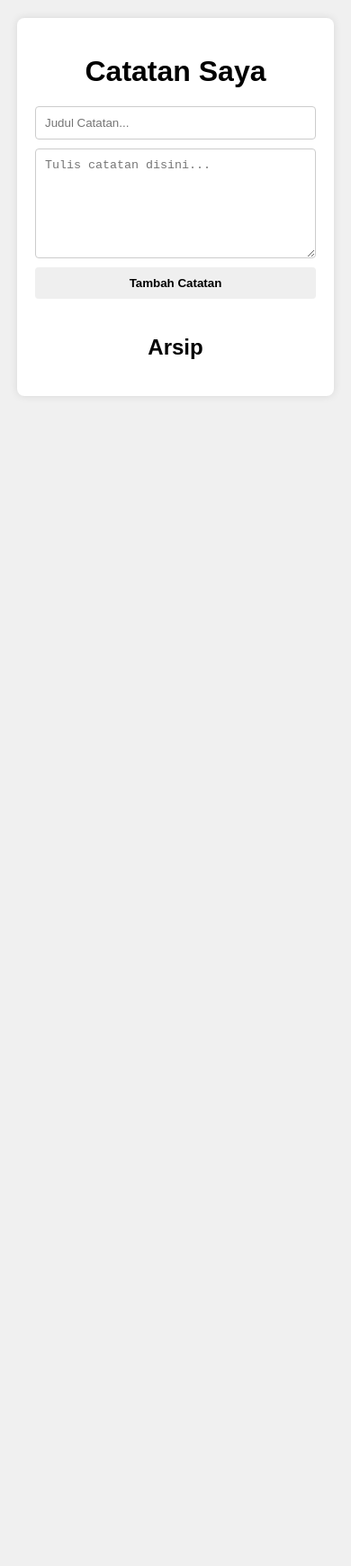
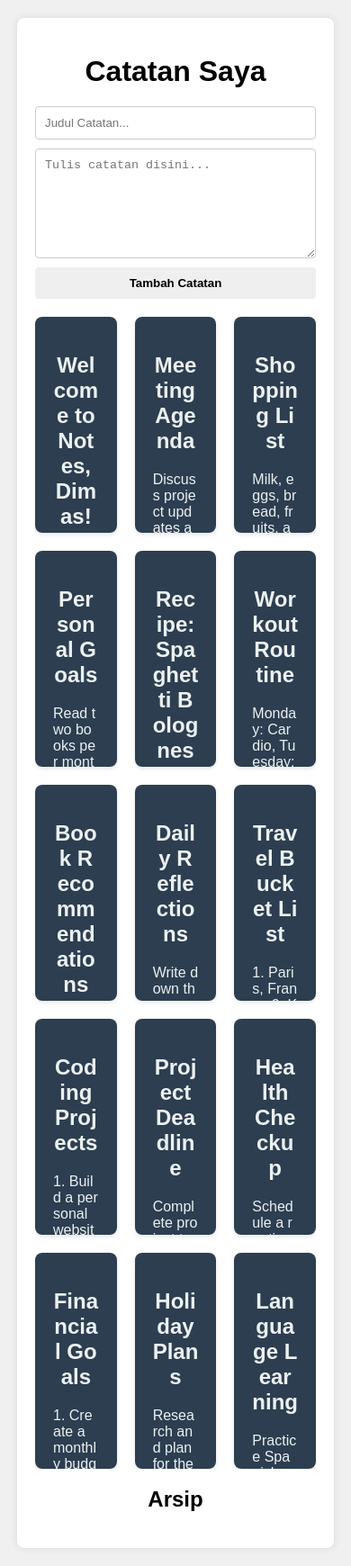
Before and after one commit to fhanus123/projek, a plain HTML site: page app-notes/index.html in a window 390 px wide. Shown: the whole page at 90% size. Before the commit the page ends 844 px from the top, so only its background shows below. Drawn offline with Linux system fonts and the light colour scheme.

Commit message:
saya menambahkan

```diff
--- a/app-notes/index.html
+++ b/app-notes/index.html
@@ -11,16 +11,14 @@
         <h1>Catatan Saya</h1>
         <div class="input-area">
             <input type="text" id="note-title" placeholder="Judul Catatan...">
-            <textarea id="note-content" placeholder="Tulis catatan disini..."></textarea>
+            <textarea id="note-body" placeholder="Tulis catatan disini..."></textarea>
             <button id="add-note">Tambah Catatan</button>
         </div>
         <div class="notes-grid">
-            <!-- Catatan akan ditampilkan disini -->
         </div>
 
         <h2>Arsip</h2>
         <div class="archive-grid">
-            <!-- Catatan yang diarsipkan akan ditampilkan disini -->
         </div>
     </div>
     <script src="js/script.js"></script>
--- a/app-notes/js/script.js
+++ b/app-notes/js/script.js
@@ -1,44 +1,139 @@
 const noteTitleInput = document.getElementById('note-title');
-const noteContentInput = document.getElementById('note-content');
+const noteBodyInput = document.getElementById('note-body');
 const addNoteButton = document.getElementById('add-note');
 const notesGrid = document.querySelector('.notes-grid');
 const archiveGrid = document.querySelector('.archive-grid');
 
-let notes = JSON.parse(localStorage.getItem('notes')) || [];
+let notes = JSON.parse(localStorage.getItem('notes')) || [{
+  id: 'notes-jT-jjsyz61J8XKiI',
+  title: 'Welcome to Notes, Dimas!',
+  body: 'Welcome to Notes! This is your first note. You can archive it, delete it, or create new ones.',
+  createdAt: '2022-07-28T10:03:12.594Z',
+  archived: false,
+},
+{
+  id: 'notes-aB-cdefg12345',
+  title: 'Meeting Agenda',
+  body: 'Discuss project updates and assign tasks for the upcoming week.',
+  createdAt: '2022-08-05T15:30:00.000Z',
+  archived: false,
+},
+{
+  id: 'notes-XyZ-789012345',
+  title: 'Shopping List',
+  body: 'Milk, eggs, bread, fruits, and vegetables.',
+  createdAt: '2022-08-10T08:45:23.120Z',
+  archived: false,
+},
+{
+  id: 'notes-1a-2b3c4d5e6f',
+  title: 'Personal Goals',
+  body: 'Read two books per month, exercise three times a week, learn a new language.',
+  createdAt: '2022-08-15T18:12:55.789Z',
+  archived: false,
+},
+{
+  id: 'notes-LMN-456789',
+  title: 'Recipe: Spaghetti Bolognese',
+  body: 'Ingredients: ground beef, tomatoes, onions, garlic, pasta. Steps:...',
+  createdAt: '2022-08-20T12:30:40.200Z',
+  archived: false,
+},
+{
+  id: 'notes-QwErTyUiOp',
+  title: 'Workout Routine',
+  body: 'Monday: Cardio, Tuesday: Upper body, Wednesday: Rest, Thursday: Lower body, Friday: Cardio.',
+  createdAt: '2022-08-25T09:15:17.890Z',
+  archived: false,
+},
+{
+  id: 'notes-abcdef-987654',
+  title: 'Book Recommendations',
+  body: "1. 'The Alchemist' by Paulo Coelho\n2. '1984' by George Orwell\n3. 'To Kill a Mockingbird' by Harper Lee",
+  createdAt: '2022-09-01T14:20:05.321Z',
+  archived: false,
+},
+{
+  id: 'notes-zyxwv-54321',
+  title: 'Daily Reflections',
+  body: 'Write down three positive things that happened today and one thing to improve tomorrow.',
+  createdAt: '2022-09-07T20:40:30.150Z',
+  archived: false,
+},
+{
+  id: 'notes-poiuyt-987654',
+  title: 'Travel Bucket List',
+  body: '1. Paris, France\n2. Kyoto, Japan\n3. Santorini, Greece\n4. New York City, USA',
+  createdAt: '2022-09-15T11:55:44.678Z',
+  archived: false,
+},
+{
+  id: 'notes-asdfgh-123456',
+  title: 'Coding Projects',
+  body: '1. Build a personal website\n2. Create a mobile app\n3. Contribute to an open-source project',
+  createdAt: '2022-09-20T17:10:12.987Z',
+  archived: false,
+},
+{
+  id: 'notes-5678-abcd-efgh',
+  title: 'Project Deadline',
+  body: 'Complete project tasks by the deadline on October 1st.',
+  createdAt: '2022-09-28T14:00:00.000Z',
+  archived: false,
+},
+{
+  id: 'notes-9876-wxyz-1234',
+  title: 'Health Checkup',
+  body: 'Schedule a routine health checkup with the doctor.',
+  createdAt: '2022-10-05T09:30:45.600Z',
+  archived: false,
+},
+{
+  id: 'notes-qwerty-8765-4321',
+  title: 'Financial Goals',
+  body: '1. Create a monthly budget\n2. Save 20% of income\n3. Invest in a retirement fund.',
+  createdAt: '2022-10-12T12:15:30.890Z',
+  archived: false,
+},
+{
+  id: 'notes-98765-54321-12345',
+  title: 'Holiday Plans',
+  body: 'Research and plan for the upcoming holiday destination.',
+  createdAt: '2022-10-20T16:45:00.000Z',
+  archived: false,
+},
+{
+  id: 'notes-1234-abcd-5678',
+  title: 'Language Learning',
+  body: 'Practice Spanish vocabulary for 30 minutes every day.',
+  createdAt: '2022-10-28T08:00:20.120Z',
+  archived: false,
+}];
 let archivedNotes = JSON.parse(localStorage.getItem('archivedNotes')) || [];
 
-// Fungsi untuk menampilkan tanggal dalam format yang diinginkan
-function getFormattedDate() {
-  const options = { year: 'numeric', month: 'long', day: 'numeric' };
-  return new Date().toLocaleDateString(undefined, options);
-}
+const dateOption = {day: "numeric", month: "long", year: "numeric", hour: "2-digit", minute: "2-digit"};
 
-
-// Menampilkan catatan saat halaman dimuat
 displayNotes();
 displayArchivedNotes();
 
 addNoteButton.addEventListener('click', () => {
   const title = noteTitleInput.value;
-  const content = noteContentInput.value;
-  const date = getFormattedDate();
+  const body = noteBodyInput.value;
+  const createdAt = new Date().toISOString()
 
-  if (title.trim() === '' || content.trim() === '') {
+  if (title.trim() === '' || body.trim() === '') {
     alert('Mohon isi judul dan konten catatan.');
     return;
   }
 
-  const newNote = { title, content, date };
+  const newNote = { title, body, createdAt };
   notes.push(newNote);
 
-  // Simpan ke local storage
   localStorage.setItem('notes', JSON.stringify(notes));
 
-  // Clear input fields
   noteTitleInput.value = '';
-  noteContentInput.value = '';
+  noteBodyInput.value = '';
 
-  // Update tampilan notes
   displayNotes();
 });
 
@@ -66,17 +161,16 @@ function createNoteElement(note, index, isArchived) {
   noteTitle.classList.add('note-title');
   noteTitle.textContent = note.title;
 
-  const noteContent = document.createElement('p');
-  noteContent.textContent = note.content;
+  const noteBody = document.createElement('p');
+  noteBody.textContent = note.body;
 
   const noteDate = document.createElement('div');
   noteDate.classList.add('note-date');
-  noteDate.textContent = note.date; // Menggunakan format tanggal yang sudah ditentukan
+  noteDate.textContent = new Date(note.createdAt).toLocaleString(dateOption);
 
   const buttonContainer = document.createElement('div');
   buttonContainer.classList.add('button-container');
 
-  // Tombol Arsipkan / Pindahkan ke Arsip
   if (!isArchived) {
     const archiveButton = document.createElement('button');
     archiveButton.textContent = 'Arsipkan';
@@ -88,12 +182,11 @@ function createNoteElement(note, index, isArchived) {
   }
 
 
-  // Tombol Hapus
   const deleteButton = document.createElement('button');
   deleteButton.textContent = 'Hapus';
   deleteButton.classList.add('delete-button');
   deleteButton.addEventListener('click', () => {
-    if(isArchived) {
+    if (isArchived) {
       deleteArchivedNote(index);
     } else {
       deleteNote(index);
@@ -103,7 +196,7 @@ function createNoteElement(note, index, isArchived) {
 
 
   noteElement.appendChild(noteTitle);
-  noteElement.appendChild(noteContent);
+  noteElement.appendChild(noteBody);
   noteElement.appendChild(noteDate);
   noteElement.appendChild(buttonContainer);
 
@@ -112,7 +205,6 @@ function createNoteElement(note, index, isArchived) {
 
 
 function archiveNote(index) {
-  // Pindahkan catatan dari 'notes' ke 'archivedNotes'
   const archivedNote = notes.splice(index, 1)[0];
   archivedNotes.push(archivedNote);
   updateLocalStorage();
@@ -122,7 +214,6 @@ function archiveNote(index) {
 
 
 function deleteNote(index) {
-  // Menghapus catatan dari array 'notes'
   notes.splice(index, 1);
   updateLocalStorage();
   displayNotes();
--- a/app-notes/style/style.css
+++ b/app-notes/style/style.css
@@ -49,12 +49,12 @@ body {
 
   .add-note,
   .archive-button {
-    background-color: #2ecc71; /* Hijau */
+    background-color: #2ecc71;
     color: white;
   }
 
   .delete-button {
-    background-color: #e74c3c; /* Merah */
+    background-color: #e74c3c;
     color: white;
   }
 
@@ -63,7 +63,7 @@ body {
   display: grid;
   grid-template-columns: repeat(3, 1fr);
   grid-gap: 20px;
-  grid-auto-rows: min-content;  /* Tetap penting */
+  grid-auto-rows: min-content;
   overflow-y: auto;
 }
 
@@ -74,8 +74,8 @@ body {
   border-radius: 8px;
   box-shadow: 0 2px 5px rgba(0, 0, 0, 0.1);
   word-break: break-all;
-  max-height: 200px; /* Atur tinggi maksimum sesuai kebutuhan */
-  overflow-y: auto;   /* Aktifkan scroll untuk kartu catatan */
+  max-height: 200px;
+  overflow-y: auto;
 }
 
 
```
